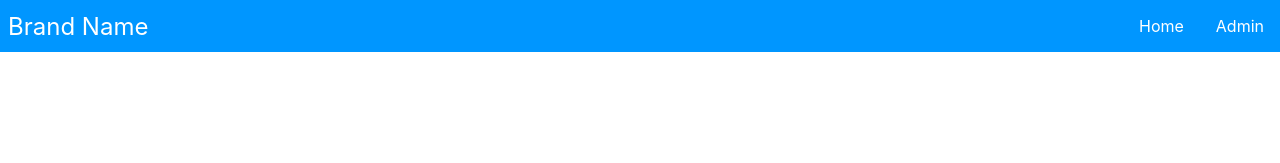
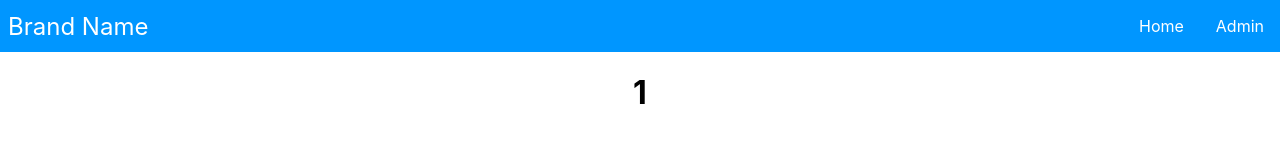
Before and after one commit to Jeffrey401/oct-int-repo, a React (Create React App) app in the folder client/: page /details/1 in a window 1280 px wide. Shown: the top 163 px of the page. Built offline with nearby package versions, Linux system fonts and the light colour scheme.

Commit message:
start exam details

```diff
--- a/client/src/App.js
+++ b/client/src/App.js
@@ -3,7 +3,7 @@ import './App.css'
 import Navbar from './components/Navbar'
 import Home from './components/Home'
 import Admin from './components/Admin'
-import Details from './components/Details'
+import ExamDetails from './components/ExamDetails'
 import {BrowserRouter} from "react-router-dom";
 import {Route, Routes} from "react-router-dom";
 
@@ -15,7 +15,7 @@ function App() {
         <Routes>
           <Route index element={<Home/>}/>
           <Route path='/admin' element={<Admin/>}/>
-          <Route path='/details' element={<Details/>}/>
+          <Route path='/details/:patientId' element={<ExamDetails/>}/>
         </Routes>
       </div>
     </BrowserRouter>
--- a/client/src/components/Details.js
+++ /dev/null
@@ -1,8 +0,0 @@
-import React, { useState } from 'react';
-
-function Details () {
-    return (
-        <h1>Details</h1>
-    )
-}
-export default Details
--- /dev/null
+++ b/client/src/components/ExamDetails.js
@@ -0,0 +1,44 @@
+import React, { useState } from 'react';
+import data from '../converted-data.json'
+import { useParams } from "react-router";
+import { useEffect } from 'react';
+
+function ExamDetails () {
+    const { patientId } = useParams();
+
+    const [exam, setExam] = useState();
+    // useEffect(() => {
+    //     const url = 'http://localhost:3000/api/details/' + patientId
+    //     fetch(url)
+    //     .then((response) => {
+    //         return response.json
+    //     })
+    //     .then((data) => {
+    //         setExam(data.exam)
+    //     })
+    // }, [])
+
+
+    const [patient, setPatient] = useState([
+        {
+            patientId: "COVID-19-AR-16434409",
+            age: "51",
+            sex: "M",
+            zipCode: "722",
+            bmi: "37.7",
+            weight: "207",
+            image: "COVID-19-AR-16434409_XR_CHEST_AP_PORTABLE_1.png",
+            examID: "Exam-1",
+            icuAdmit: "N",
+            icuNum: "0",
+            mortality: "N"
+        },
+    ]);
+    return(
+        <div>
+            <h1>{patientId}</h1>
+            {patient.patientId}
+        </div>
+    )
+}
+export default ExamDetails
--- a/client/src/components/Table.js
+++ b/client/src/components/Table.js
@@ -1,4 +1,6 @@
 import React, { useState } from 'react';
+import {Link} from "react-router-dom"
+// import Details from './Details';
 import data from '../converted-data.json'
 import '../styles/table.css'
 function Table() {
@@ -15,9 +17,12 @@ function Table() {
                     {
                         data.map(patient =>
                             <div className="dataBox" key={patient.patientId}>
-                                <a href='/details'>
+                                {/* <a href='/details'>
                                     <button className="button-solid">{patient.patientId + "\t" + patient.sex + "\t" + patient.age} </button>
-                                </a>
+                                </a> */}
+                                <Link to={"/details/" + patient.patientId}>
+                                    <button className="button-solid">{patient.patientId + "\t" + patient.sex + "\t" + patient.age} </button>
+                                </Link>
                             </div>)
                     }
                 </div>
```
